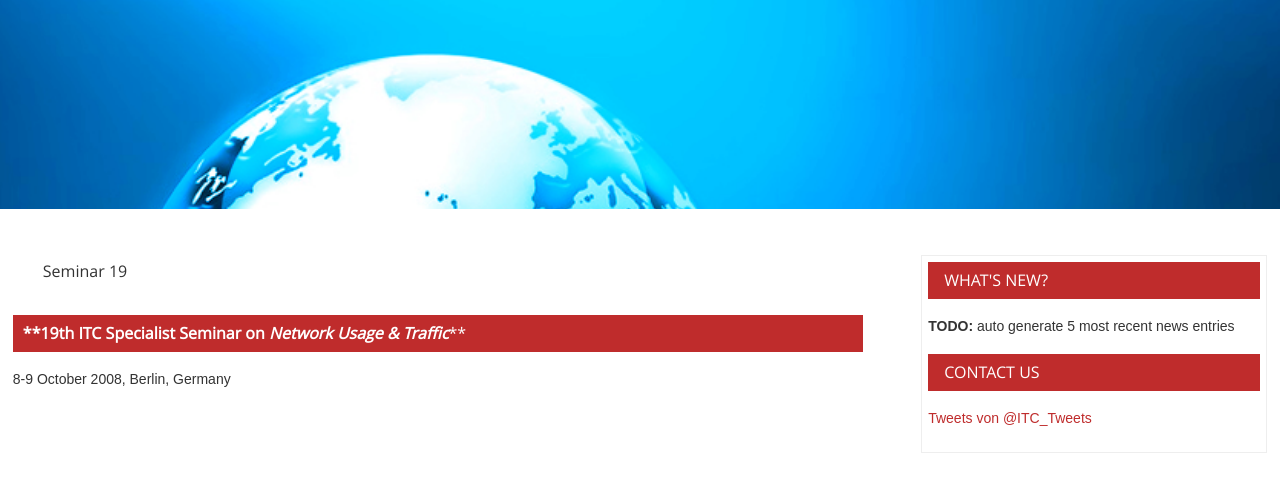
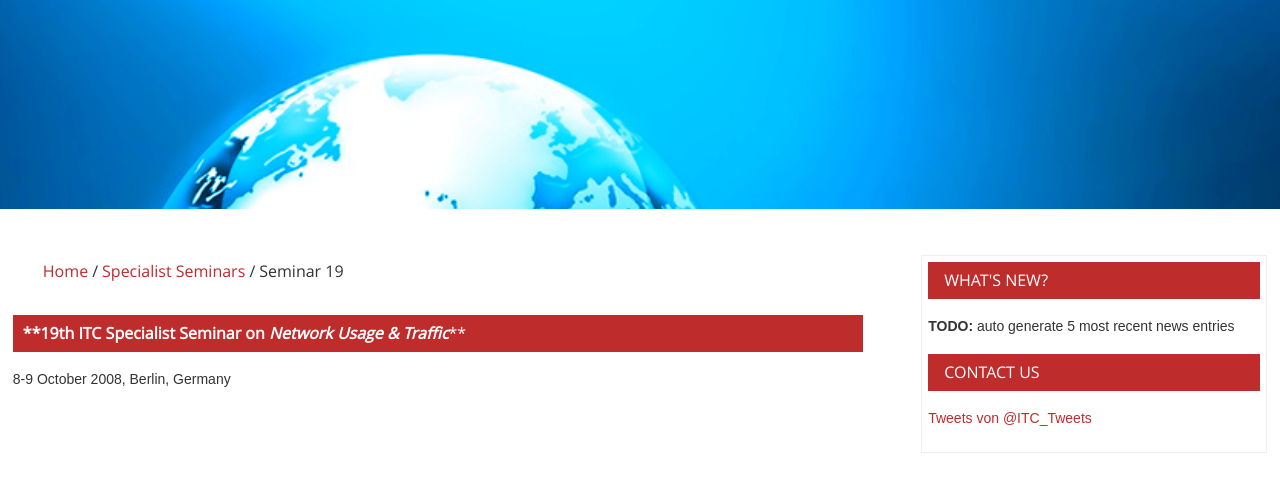
Before and after one commit to lsinfo3/itc-conference, a Jekyll site: the page built from _source/_specialist-seminars/seminar-019.md, in a window 1280 px wide and 900 px high, scrolled down 331 px. Shown: the top 492 px of the window. Built offline with Jekyll 4.4.1, drawn with Linux system fonts in a browser that asks for light colours; comment, search, counter and statistics services are not loaded.

Commit message:
Add breadcrumbs

```diff
--- a/_config.yml
+++ b/_config.yml
@@ -5,12 +5,18 @@ collections:
     congresses:
         title: Congresses
         output: True
+        url: /congresses.html
     about-itc:
         title: About ITC
         output: True
+        url: /
     specialist-seminars:
         title: Specialist Seminars
         output: True
+        url: /specialist-seminars.html
+    posts:
+        title: News
+        url: /news.html
 
 defaults:
     -
--- a/_source/_layouts/default.html
+++ b/_source/_layouts/default.html
@@ -72,6 +72,18 @@
     <div class="in">
         <aside class="cont_left">
             <ul class="breadcrumb">
+                {% unless page.url == "/" %}
+                <li class="active"><a href="/">Home</a> / </li>
+                {% endunless %}
+
+                {% if page.collection %}
+                {% capture current %}{{page.collection}}{% endcapture %}
+                {% assign col = site.collections | where:'label',current | first %}
+                <li class="active">
+                    <a href="{{ col.url }}"> {{ col.title }} </a> /
+                </li>
+                {% endif %}
+
                 <li class="current">
                     {{ page.title }}
                 </li>
@@ -82,13 +94,11 @@
         </aside>
 
         <nav class="cont_right">
-            <!-- <div class="neos&#45;contentcollection"></div> -->
             <div class="neos-contentcollection">
                 <!-- include page specific sidebar -->
                 {% if page.sidebar %}
                     {% assign name = page.sidebar %}
-                    {% assign col = site.collections | where:'label',name %}
-                    {% for c in col %}
+                    {% assign c = site.collections | where:'label',name | first %}
                     <div class=" typo3-neos-nodetypes-html">
                         <a class="right_links" href="{{ page.url }}"> {{ c.title }} </a>
                         <nav class="typo3-neos-nodetypes-menu">
@@ -102,7 +112,6 @@
                         </nav>
                     </div>
                     <br/>
-                    {% endfor %}
                 {% endif %}
 
                 <a class="right_links" href="/"> What's new? </a>
```
